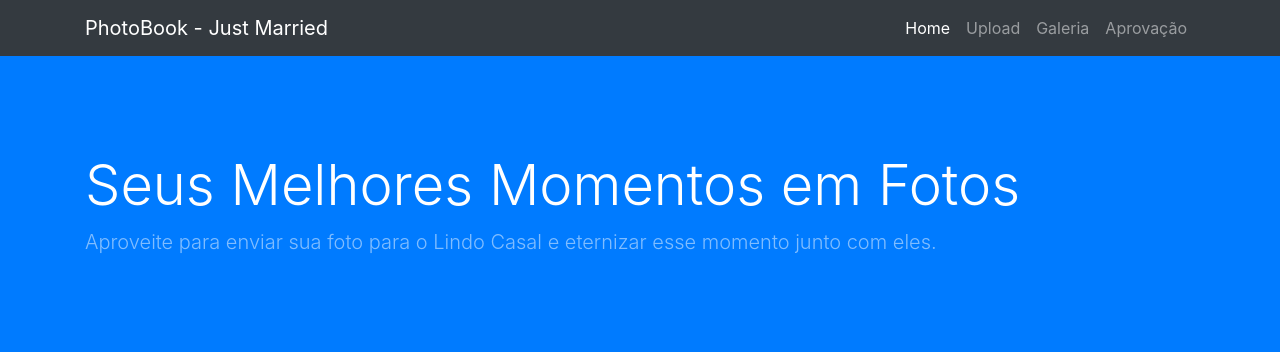
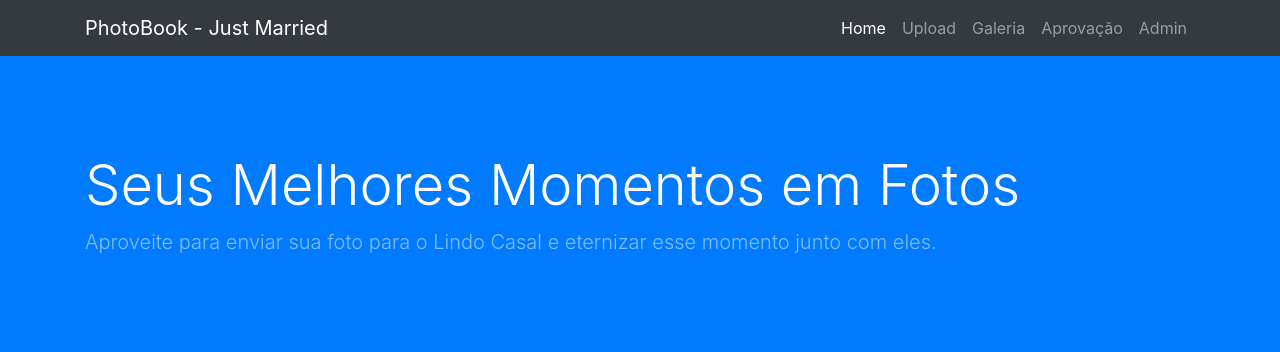
Before and after one commit to Doginnn/photobook, a Django app: template photobook/app/templates/base.html in a window 1280 px wide. Shown: the top 352 px of the page. Run offline with Django 3.2, Linux system fonts and the light colour scheme; the template is opened without the code that fills it, so the values that code supplies are empty; parts of the project's set-up code (start-up, migrations or seed data) failed here and were passed over; some libraries are stand-ins or nearby versions.

Commit message:
[UPD]Atualizando base.html

```diff
--- a/photobook/app/templates/base.html
+++ b/photobook/app/templates/base.html
@@ -42,7 +42,10 @@
             <a class="nav-link" href="{% url 'lista_foto' %}">Galeria</a>
           </li>
           <li class="nav-item">
-            <a class="nav-link" href="admin">Aprovação</a>
+            <a class="nav-link" href="aprova_foto">Aprovação</a>
+          </li>
+          <li class="nav-item">
+            <a class="nav-link" href="admin">Admin</a>
           </li>
         </ul>
       </div>
```
